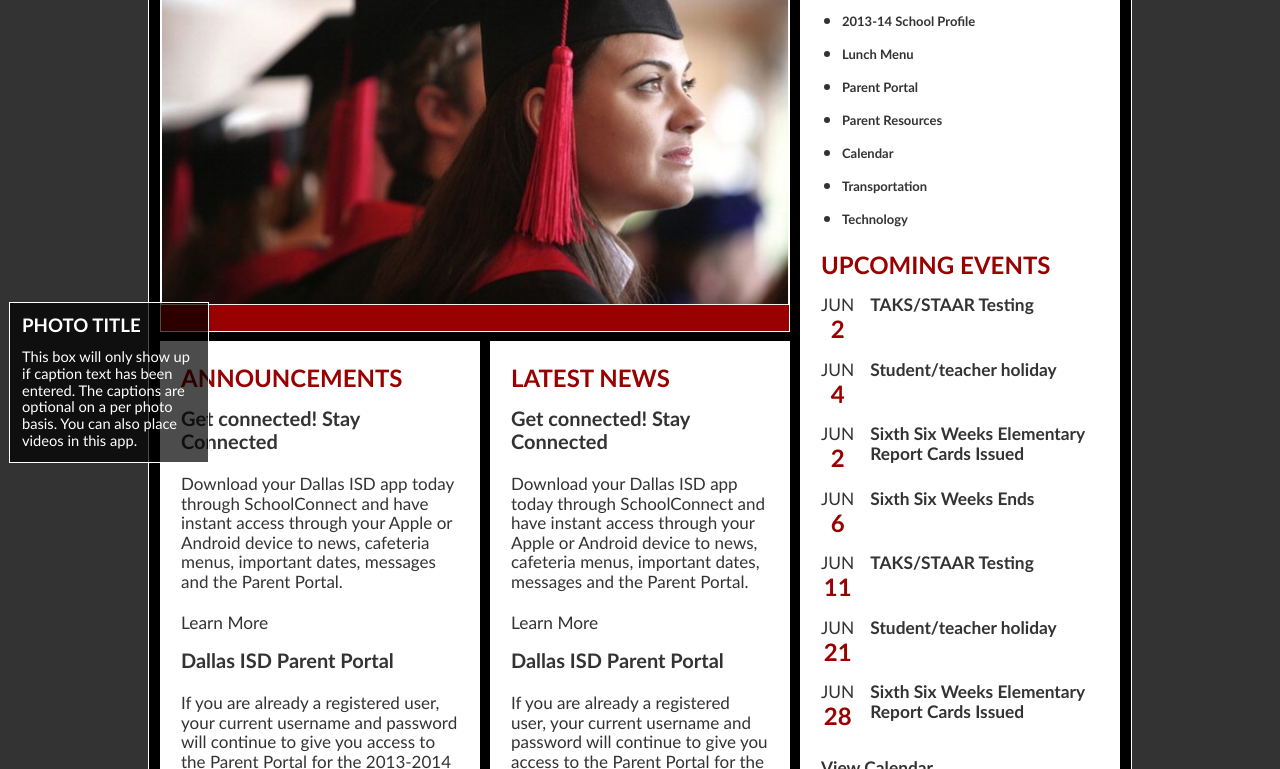
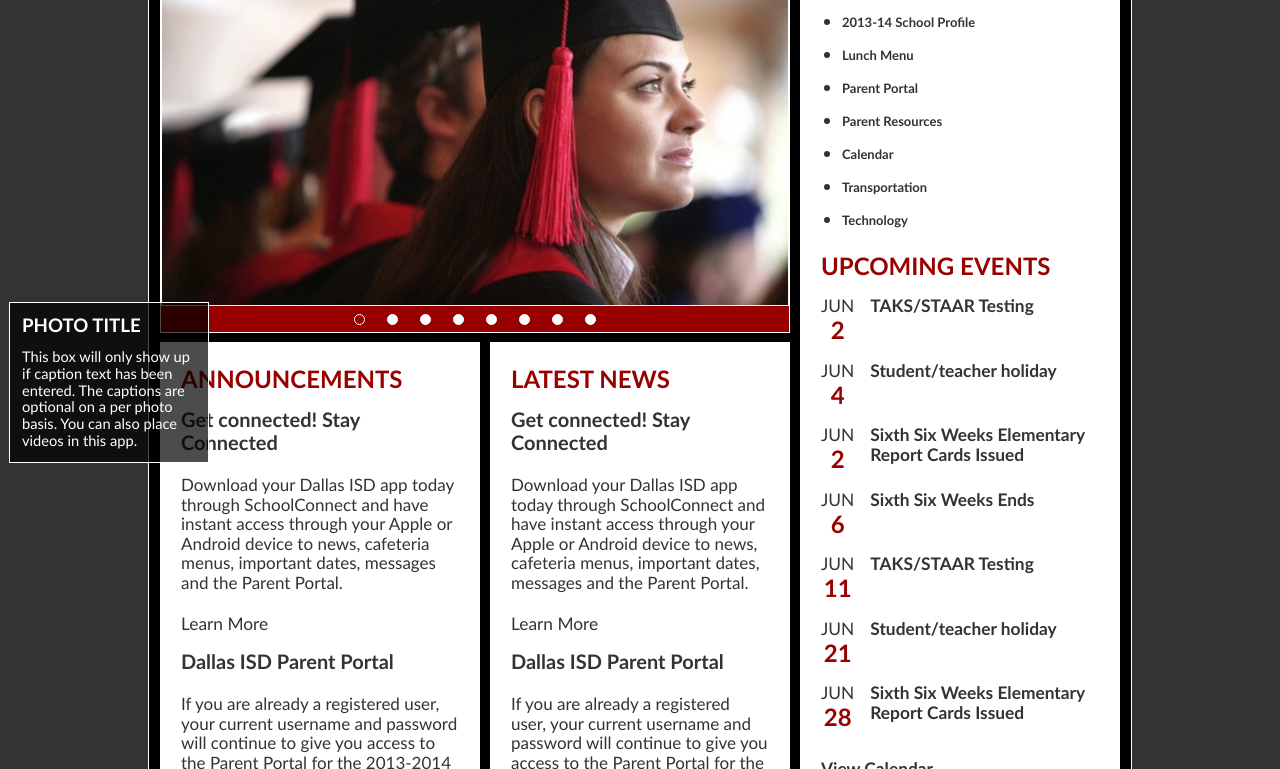
Before and after one commit to MarkCMcConnell/blackboard, a website: page index.html in a window 1280 px wide. Shown: the part 302-1071 px from the top of the page. Drawn offline with Linux system fonts and the light colour scheme.

Commit message:
carousel styling complete

```diff
--- a/assets/styles/base/grid.css
+++ b/assets/styles/base/grid.css
@@ -4,6 +4,8 @@
   grid-template-rows: repeat(4, auto);
   margin-top: 1rem;
   padding: 9px 11px 10px;
+  background-color: #000;
+  border-top: 1px solid #fff;
   border-bottom: 1px solid #fff;
 }
 
@@ -15,7 +17,6 @@
     margin: 0 auto;
     grid-template-columns: repeat(3, 320px);
     grid-template-rows: 430px auto;
-    background-color: #000;
     border-left: 1px solid #fff;
     border-right: 1px solid #fff;
   }
--- a/assets/styles/modules/carousel.css
+++ b/assets/styles/modules/carousel.css
@@ -1,6 +1,10 @@
 .carousel {
   display: block;
-  padding-bottom: 10px;
+  /* padding-bottom: 10px; */
+}
+
+.carousel__container {
+  width: 100%;
 }
 
 .carousel__image {
@@ -15,11 +19,14 @@
   display: none;
 }
 
+picture {
+  height: auto;
+  width: 100%;
+}
+
 @media only screen and (min-width: 640px) {
   .carousel {
-    max-width: 640px;
-    padding-bottom: 1.6875rem;
-    margin-right: 10px;
+    /* padding-bottom: 1.6875rem; */
     margin-bottom: 9px;
     background-color: #990000;
     border-bottom: 1px solid #fff;
@@ -54,6 +61,7 @@
   }
 
   .carousel__controls {
+    display: block;
     text-align: center;
   }
   /* Bullet controls/current image indicator */
@@ -77,5 +85,6 @@
   .carousel {
     grid-column: 1 / 3;
     grid-row: 1 / 2;
+    margin-right: 10px;
   }
 }
--- a/index.html
+++ b/index.html
@@ -67,7 +67,11 @@
       <!-- Carousel for tablet and above -->
       <div class="carousel">
         <div class="carousel__container">
-          <picture>
+          <img class="carousel__image"
+            srcset="assets/images/graduate-medium.png 640w"
+            src="assets/images/graduate-small.png"
+          />
+          <!-- <picture>
             <source media="(min-width: 1024px)" srcset="assets/images/graduate-large.png">
             <source media="(min-width: 640px)" srcset="assets/images/graduate-medium.png">
             <img
@@ -75,7 +79,7 @@
               src="assets/images/graduate-small.png"
               alt="Graduating student"
             />
-          </picture>
+          </picture> -->
           <div class="carousel__caption">
             <h2>PHOTO TITLE</h2>
             <p>This box will only show up if caption text has been entered.  The captions are optional on a per photo basis.
```
